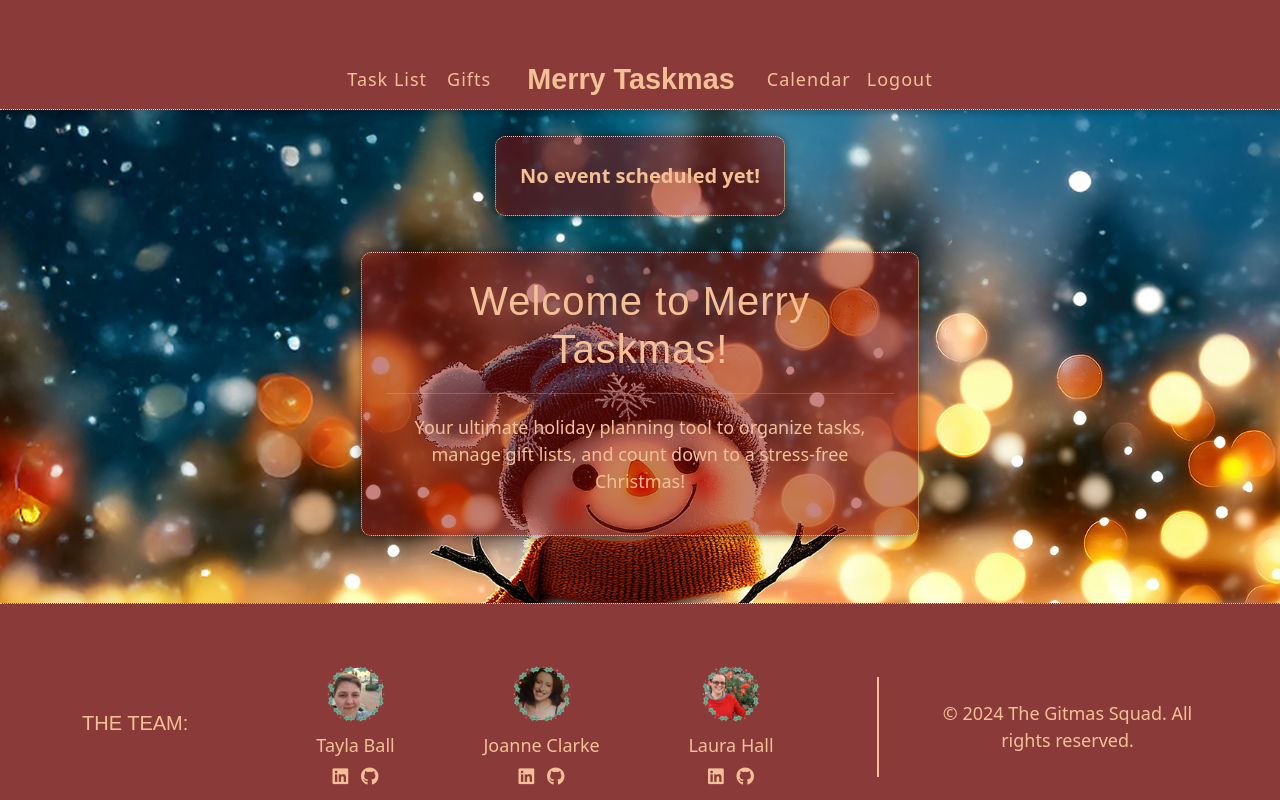
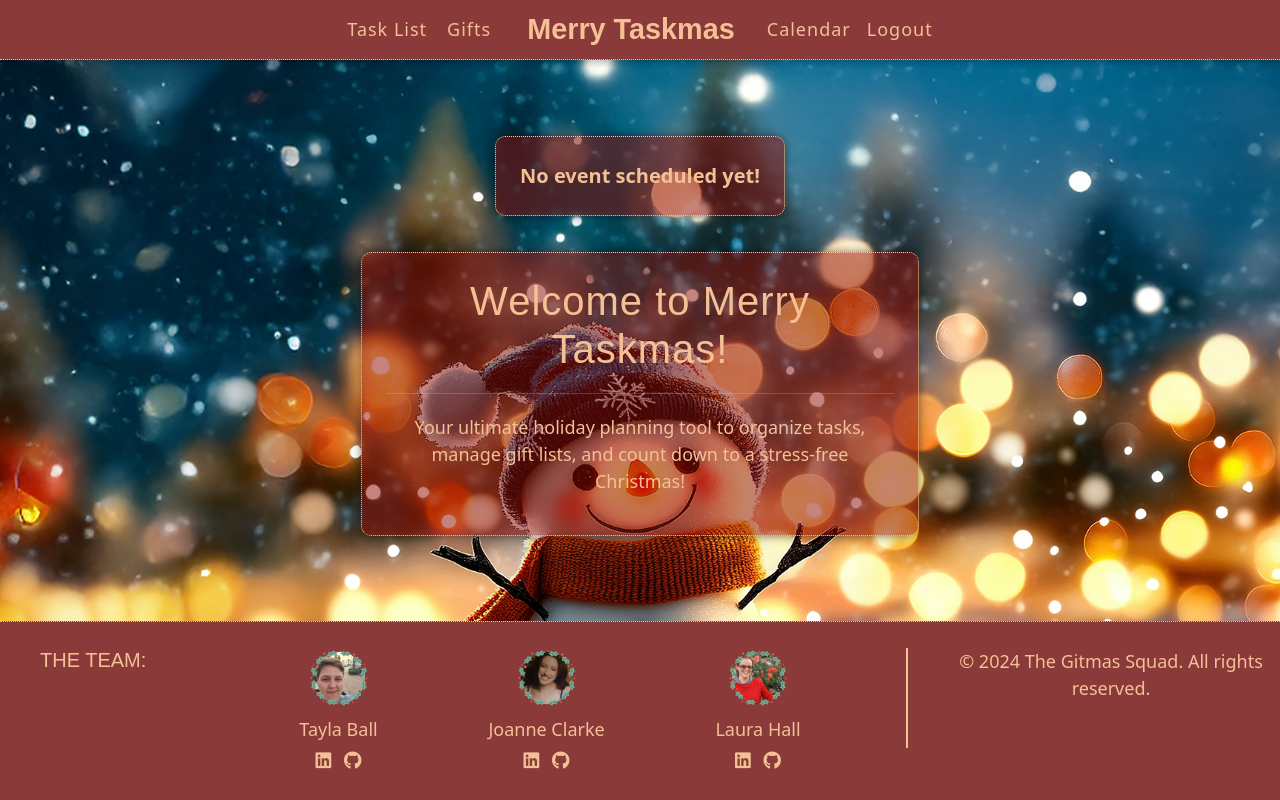
Before and after one commit to TaylaJBall/merrytaskmas, a Django app: page /index/ in a window 1280 px wide. Run offline with Django 4.2, Linux system fonts and the light colour scheme; the visitor is signed in with stand-in values (Sample User, id 1); data that the repository does not hold is empty; some web fonts are replaced.

Commit message:
Style: fixed nav and footer

```diff
--- a/static/css/style.css
+++ b/static/css/style.css
@@ -244,6 +244,7 @@ p {
 /*------- Footer ---------- */
 footer {
     background-color: #8B3A3A;
+    height:120;
     padding: 10px 0;
     text-align: center;
     border-top: 1px dotted var(--text-color);
--- a/templates/base.html
+++ b/templates/base.html
@@ -37,8 +37,8 @@
 <body>
 
     <!-- Navigation -->
-    <nav class="navbar navbar-expand-md align-items-center">
-        <div class="container">
+    <nav class="navbar navbar-expand-md align-items-center justify-content-center">
+        <div>
             <!-- Title on Mobile and Tablet -->
             <a class="navbar-brand d-md-none" href="{% url 'index' %}">
                 Merry Taskmas
@@ -104,15 +104,15 @@
     <div class="b-example-divider mt-4"></div>
 
     <footer>
-        <div class="container">
-            <div class="row align-items-center">
+        <div class="d-flex justify-content-center align-items-start p-3 ms-4">
+            <div class="row w-100 g-0">
                 <!-- "The Team" Label -->
                 <div class="col-12 col-md-2 text-center text-md-start mb-3 mb-md-0">
-                    <h5 class="text-uppercase">The Team:</h5>
+                    <h5 class="text-uppercase mb-3">The Team:</h5>
                 </div>
 
                 <!-- Team Members Section -->
-                <div class="col-12 col-md-6 d-flex justify-content-around text-center mb-3 mb-md-0">
+                <div class="col-12 col-md-6 d-flex justify-content-around text-center mb-3 mb-md-0 align-self-start">
                     <!-- Developer 1 -->
                     <div>
                         <img src="{% static 'images/tayla2.png' %}" alt="Tayla Ball" class="developer-circle mb-2">
@@ -151,22 +151,23 @@
                 </div>
 
                 <!-- Vertical Rule for Larger Screens -->
-                <div class="col-12 col-md-1 d-none d-md-flex justify-content-center">
+                <div class="col-12 col-md-1 d-none d-md-flex justify-content-center align-self-start">
                     <div class="vr"></div>
                 </div>
 
                 <!-- Horizontal Rule for Smaller Screens -->
-                <div class="col-12 d-md-none">
+                <div class="col-12 d-md-none align-self-start">
                     <hr class="my-3" />
                 </div>
 
                 <!-- Copyright Section -->
-                <div class="col-12 col-md-3 text-center">
+                <div class="col-12 col-md-3 text-center align-self-start">
                     <p class="mb-0">&copy; 2024 The Gitmas Squad. All rights reserved.</p>
                 </div>
             </div>
         </div>
     </footer>
+
 
     <!-- scripts -->
     <script src="https://cdn.jsdelivr.net/npm/bootstrap@5.0.1/dist/js/bootstrap.bundle.min.js"
```
